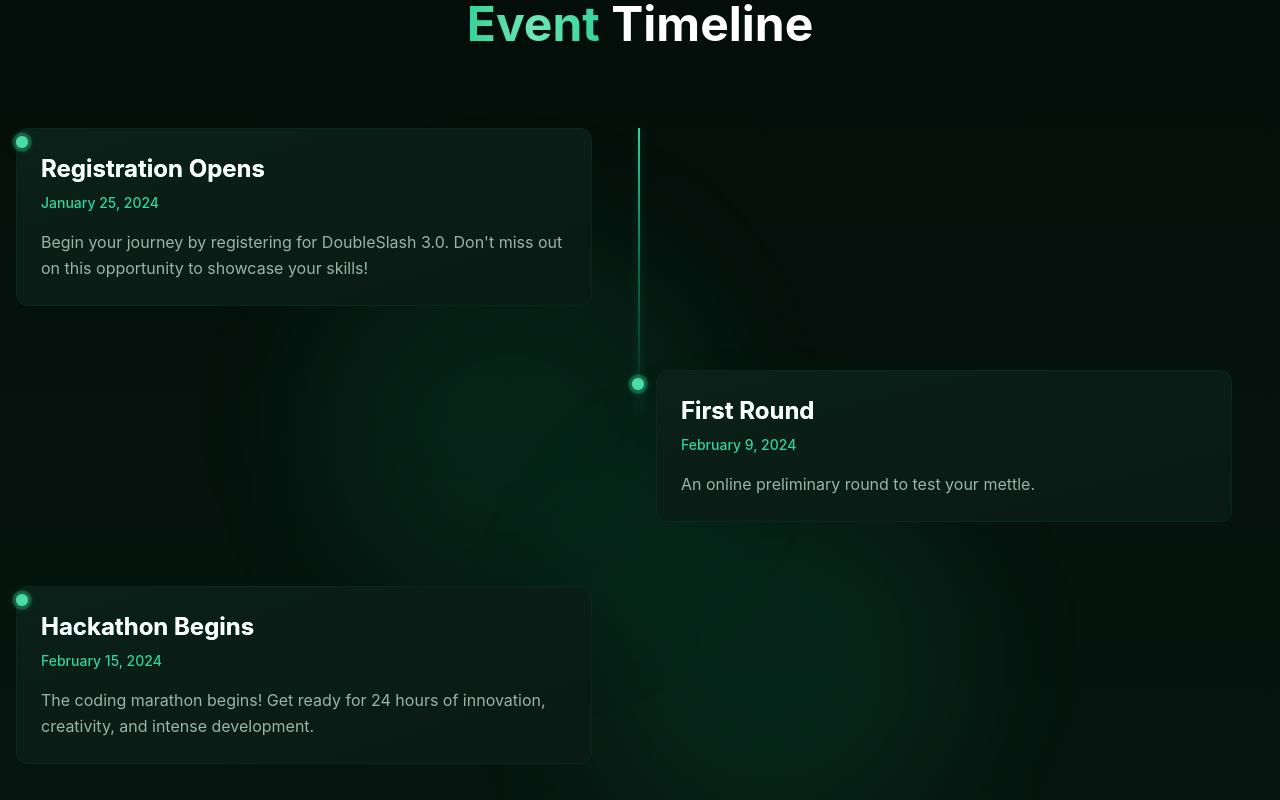
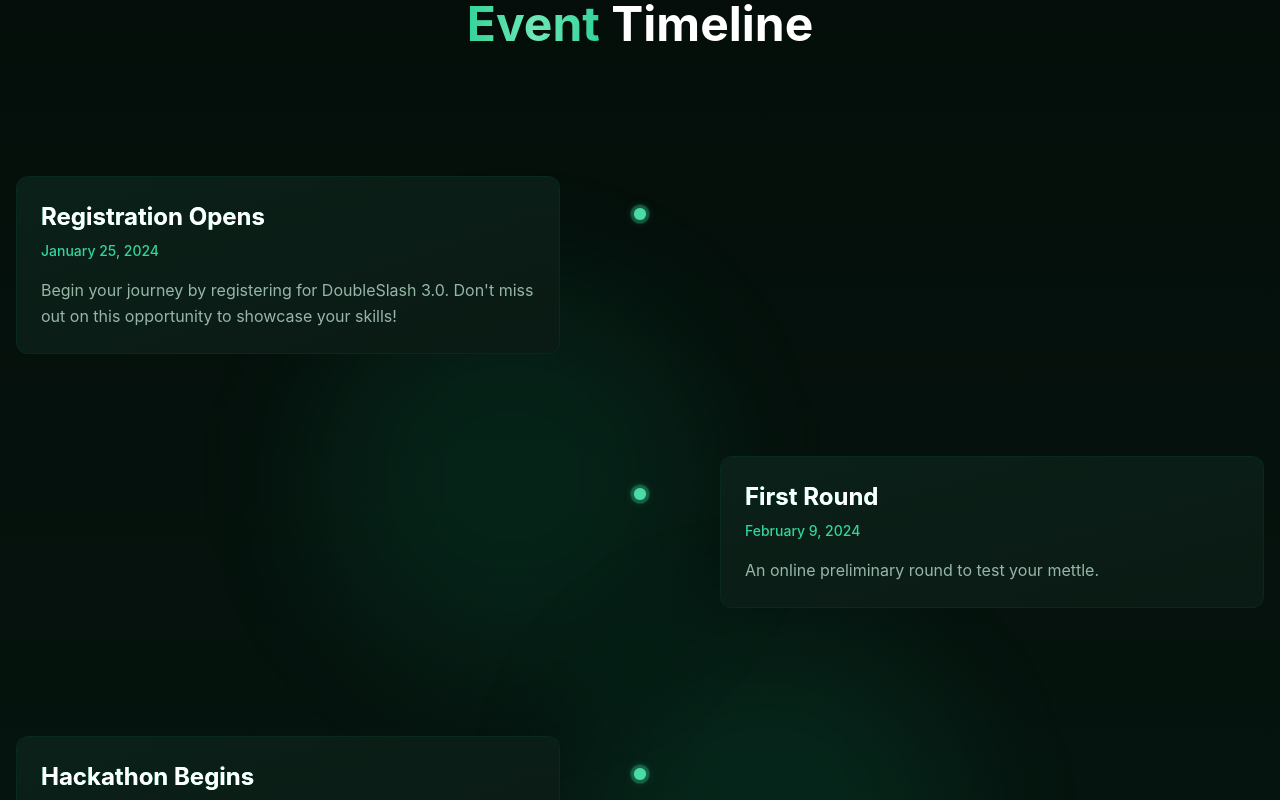
Before and after one commit to Ramesh-0/Pulse2k25, a React (Vite) app: page / in a window 1280 px wide. Shown: the part 1960-2760 px from the top of the page. Built offline with nearby package versions, Linux system fonts and the light colour scheme.

Commit message:
animation fix for the timeline

```diff
--- a/src/components/Timeline.jsx
+++ b/src/components/Timeline.jsx
@@ -1,4 +1,4 @@
-import { motion, useScroll, useTransform } from 'framer-motion';
+import { motion, useScroll, useSpring, useTransform } from 'framer-motion';
 import { useInView } from 'react-intersection-observer';
 import { useRef } from 'react';
 
@@ -12,13 +12,13 @@ const TimelineEvent = ({ title, date, description, index, isLeft }) => {
   const variants = {
     hidden: {
       opacity: 0,
-      y: 30,
-      scale: 0.95
+      x: isLeft ? -20 : 20,
+      y: 0
     },
     visible: {
       opacity: 1,
+      x: 0,
       y: 0,
-      scale: 1,
       transition: {
         type: "spring",
         stiffness: 100,
@@ -59,40 +59,32 @@ const TimelineEvent = ({ title, date, description, index, isLeft }) => {
       initial="hidden"
       animate={inView ? "visible" : "hidden"}
       variants={variants}
-      className={`relative pl-8 md:pl-0 min-h-[150px] mb-16 ${
-        isLeft ? 'md:mr-[calc(50%+1rem)]' : 'md:ml-[calc(50%+1rem)]'
-      } md:w-[calc(50%-3rem)]`}
+      className={`absolute ${isLeft ? 'left-0' : 'right-0'} w-[calc(50%-40px)]`}
+      style={{
+        top: `${index * 280}px`
+      }}
     >
-      {/* Timeline dot with pulse effect */}
-      <motion.div
-        variants={dotVariants}
-        className={`absolute ${isLeft ? 'md:right-[-1.5rem]' : 'md:left-[-1.5rem]'} left-0 top-2 w-3 h-3 z-10`}
-      >
-        <div className="w-full h-full rounded-full bg-emerald-400 shadow-[0_0_10px_rgba(52,211,153,0.5)]" />
-        <div className="absolute inset-0 rounded-full bg-emerald-400 animate-ping opacity-75" />
-        <div className="absolute inset-0 rounded-full bg-emerald-300 animate-pulse opacity-40" />
-      </motion.div>
+      {/* Content */}
+      <div className={`${isLeft ? 'mr-10' : 'ml-10'} bg-[#0a1a14] rounded-xl p-6
+                    border border-emerald-900/30 backdrop-blur-sm
+                    hover:border-emerald-400/50 transition-all duration-300
+                    hover:shadow-[0_0_25px_rgba(52,211,153,0.15)] hover:-translate-y-1
+                    group`}>
+        <div className="absolute inset-0 bg-gradient-to-br from-emerald-600/5 to-transparent rounded-xl" />
+        <h3 className="text-2xl font-bold text-white mb-2 relative
+                     bg-gradient-to-r from-emerald-400 to-emerald-300 bg-clip-text
+                     group-hover:text-transparent transition-all duration-300">
+          {title}
+        </h3>
+        <p className="text-emerald-400 text-sm mb-4 font-medium relative">{date}</p>
+        <p className="text-emerald-100/70 leading-relaxed relative">{description}</p>
+      </div>
 
       {/* Vertical line for mobile */}
       <motion.div
         variants={lineVariants}
         className="absolute left-[5px] top-2 bottom-0 w-0.5 bg-gradient-to-b from-emerald-400 to-transparent md:hidden"
       />
-
-      {/* Content */}
-      <div className="bg-[#0a1a14] rounded-xl p-6 border border-emerald-900/30 backdrop-blur-sm
-                    hover:border-emerald-400/50 transition-all duration-300
-                    hover:shadow-[0_0_25px_rgba(52,211,153,0.15)] hover:-translate-y-1
-                    group">
-        <div className="absolute inset-0 bg-gradient-to-br from-emerald-600/5 to-transparent rounded-xl" />
-        <h3 className="text-2xl font-bold text-white mb-2 relative
-                     bg-gradient-to-r from-emerald-300 to-emerald-100 bg-clip-text
-                     group-hover:text-transparent transition-all duration-300">
-          {title}
-        </h3>
-        <p className="text-emerald-400 text-sm mb-4 font-medium relative">{date}</p>
-        <p className="text-emerald-100/70 leading-relaxed relative">{description}</p>
-      </div>
     </motion.div>
   );
 };
@@ -101,10 +93,17 @@ const Timeline = () => {
   const containerRef = useRef(null);
   const { scrollYProgress } = useScroll({
     target: containerRef,
-    offset: ["start end", "end start"]
+    offset: ["start center", "end center"]
   });
 
-  const lineHeight = useTransform(scrollYProgress, [0, 1], ["0%", "100%"]);
+  const smoothProgress = useSpring(scrollYProgress, {
+    stiffness: 300,
+    damping: 40,
+    restDelta: 0.001,
+    mass: 0.1
+  });
+
+  const lineHeight = useTransform(smoothProgress, [0, 1], ["0%", "100%"]);
 
   const events = [
     {
@@ -150,32 +149,45 @@ const Timeline = () => {
     <section className="py-20 relative bg-gradient-to-b from-[#040d09] to-[#071912]">
       <div className="container mx-auto px-4">
         {/* Background decorative elements */}
-        <div className="absolute inset-0 overflow-hidden">
+        <div className="absolute inset-0 overflow-hidden pointer-events-none">
           <div className="absolute top-1/4 left-1/4 w-96 h-96 bg-emerald-500/10 rounded-full blur-3xl" />
           <div className="absolute bottom-1/4 right-1/4 w-96 h-96 bg-emerald-500/10 rounded-full blur-3xl" />
         </div>
 
         <motion.h2
-          initial="hidden"
-          whileInView="visible"
-          variants={titleVariants}
-          viewport={{ once: true }}
-          className="text-4xl md:text-5xl font-bold text-center mb-20 relative"
+          initial={{ opacity: 0, y: 20 }}
+          animate={{ opacity: 1, y: 0 }}
+          className="text-4xl md:text-5xl font-bold text-center mb-32 relative"
         >
           <span className="bg-gradient-to-r from-emerald-400 via-emerald-300 to-emerald-400 bg-clip-text text-transparent">Event</span>
           {" "}
           <span className="text-white">Timeline</span>
         </motion.h2>
 
-        <div ref={containerRef} className="relative">
-          {/* Main vertical line - desktop */}
-          <motion.div
-            style={{ height: lineHeight }}
-            className="hidden md:block absolute left-[50%] top-0 w-0.5 transform -translate-x-[0.125rem]
-                     bg-gradient-to-b from-emerald-400 via-emerald-500/50 to-transparent origin-top
-                     shadow-[0_0_10px_rgba(52,211,153,0.3)]"
-          />
+        <div ref={containerRef} className="relative" style={{ height: `${events.length * 280}px` }}>
+          {/* Center line container */}
+          <div className="absolute left-1/2 top-0 bottom-0 -translate-x-1/2 w-1">
+            {/* Animated vertical line */}
+            <motion.div
+              style={{ height: lineHeight }}
+              className="absolute inset-0 w-full bg-gradient-to-b from-emerald-400 to-emerald-500/50 origin-top"
+            />
 
+            {/* Static dots */}
+            {events.map((_, index) => (
+              <div
+                key={`dot-${index}`}
+                className="absolute w-3 h-3 left-1/2 -translate-x-1/2"
+                style={{ top: `${index * 280 + 32}px` }}
+              >
+                <div className="w-full h-full rounded-full bg-emerald-400 shadow-[0_0_10px_rgba(52,211,153,0.5)]" />
+                <div className="absolute inset-0 rounded-full bg-emerald-400 animate-ping opacity-75" />
+                <div className="absolute inset-0 rounded-full bg-emerald-300 animate-pulse opacity-40" />
+              </div>
+            ))}
+          </div>
+
+          {/* Timeline events */}
           {events.map((event, index) => (
             <TimelineEvent
               key={index}
--- a/src/index.css
+++ b/src/index.css
@@ -76,14 +76,14 @@ button:focus-visible {
 }
 
 ::-webkit-scrollbar-track {
-  background: #1f2937;
+  background: #071912;
 }
 
 ::-webkit-scrollbar-thumb {
-  background: #3b82f6;
+  background: #10b981;
   border-radius: 4px;
 }
 
 ::-webkit-scrollbar-thumb:hover {
-  background: #2563eb;
+  background: #34d399;
 }
```
